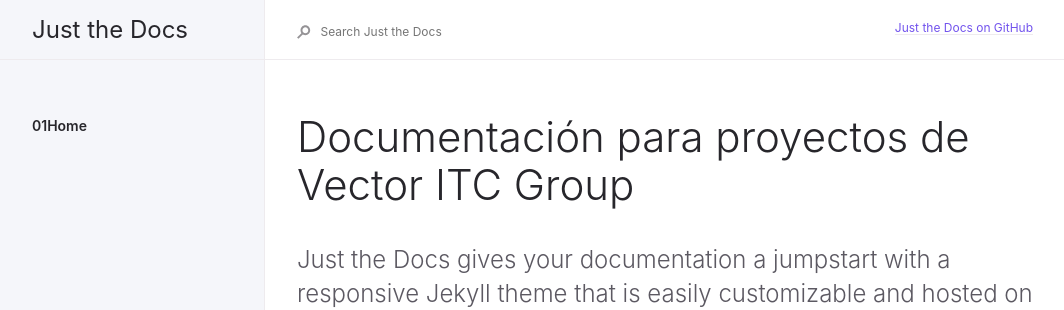
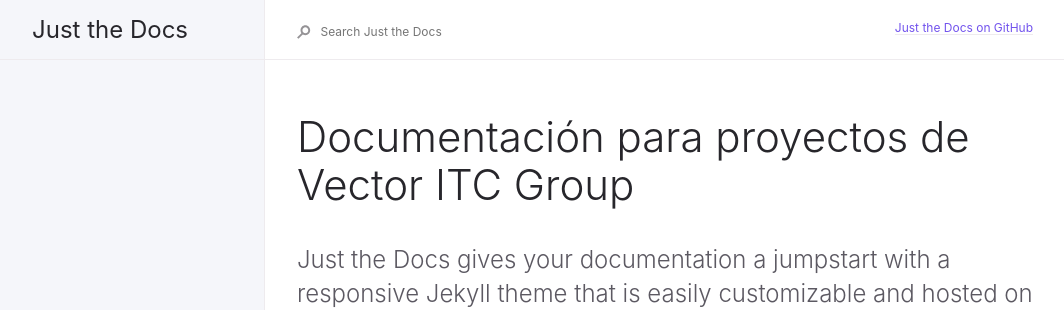
Before and after one commit to abeltranes/abeltranes.github.io, a Jekyll site: the page built from index.md, in a window 1280 px wide. Shown: the top 310 px of the page, without its empty margins (91-1155 px from the left). Built offline with Jekyll 4.4.1, drawn with Linux system fonts in a browser that asks for light colours.

Commit message:
Update nav.html

```diff
--- a/_includes/nav.html
+++ b/_includes/nav.html
@@ -3,8 +3,8 @@
     {% assign pages_list = site.html_pages | sort:"nav_order" %}
     {% for node in pages_list %}
       {% unless node.nav_exclude %}
-        {% if page.url == node.url or page.parent == node.title  %}
-          <li class="navigation-list-item{% if page.url == node.url or page.parent == node.title %} active{% endif %}">
+        {% if page.url == node.url and page.parent == node.title  %}
+          <li class="navigation-list-item{% if page.url == node.url and page.parent == node.title %} active{% endif %}">
             {% if page.parent == node.title  %}
               {% assign first_level_url = node.url | absolute_url %}
             {% endif %}
```
